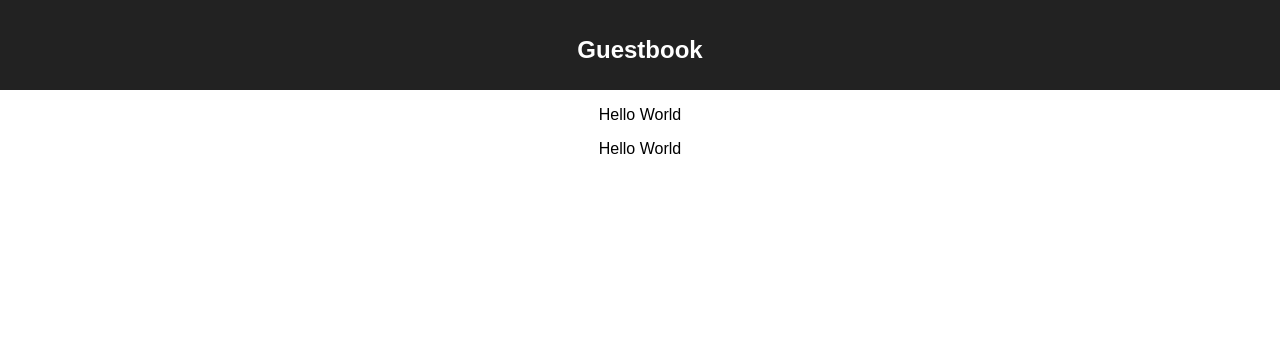
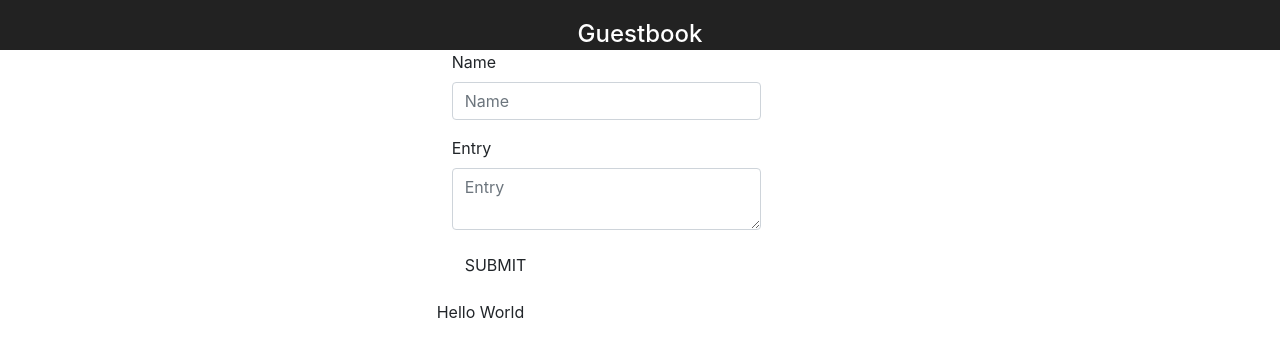
Before and after one commit to tanelipe/guestbook, a React (Create React App) app in the folder frontend/react-guestbook/: page / in a window 1280 px wide. Shown: the top 356 px of the page. Built offline with nearby package versions, Linux system fonts and the light colour scheme.

Commit message:
Started working on the UI for the form

```diff
--- a/frontend/react-guestbook/package.json
+++ b/frontend/react-guestbook/package.json
@@ -8,6 +8,7 @@
     "jquery": "^3.3.1",
     "popper.js": "^1.14.3",
     "react": "^16.4.0",
+    "react-bootstrap": "^0.32.1",
     "react-dom": "^16.4.0",
     "react-scripts": "1.1.4"
   },
--- a/frontend/react-guestbook/src/App.css
+++ b/frontend/react-guestbook/src/App.css
@@ -1,12 +1,9 @@
-.App {
-  text-align: center;
-}
-
 .App-header {
   background-color: #222;
   height: 50px;
   padding: 20px;
   color: white;
+  text-align: center;
 }
 
 .App-title {
--- a/frontend/react-guestbook/src/index.js
+++ b/frontend/react-guestbook/src/index.js
@@ -4,5 +4,7 @@ import './index.css';
 import App from './App';
 import registerServiceWorker from './registerServiceWorker';
 
+import 'bootstrap/dist/css/bootstrap.css';
+
 ReactDOM.render(<App />, document.getElementById('root'));
 registerServiceWorker();
--- a/frontend/react-guestbook/src/js/components/GuestbookForm.js
+++ b/frontend/react-guestbook/src/js/components/GuestbookForm.js
@@ -1,11 +1,35 @@
 import React, { Component } from 'react';
-
+import { Form, FormGroup, Col, FormControl, ControlLabel, Button } from 'react-bootstrap';
 
 class GuestbookForm extends Component {
     render() {
         return (
-            <div>
-                <p>Hello World</p>
+            <div className="GuestbookForm">
+                <Form horizontal>
+                    <FormGroup controlId="formHorizontalName">
+                        <Col componentClass={ControlLabel} sm={2}>
+                            Name
+                        </Col>
+                        <Col sm={10}>
+                            <FormControl type="text" placeholder="Name" />
+                        </Col>
+                    </FormGroup>
+
+                    <FormGroup controlId="formHorizontalText">
+                        <Col componentClass={ControlLabel} sm={2}>
+                            Entry
+                        </Col>
+                        <Col sm={10}>
+                            <FormControl componentClass="textarea" placeholder="Entry" />
+                        </Col>
+                    </FormGroup>
+
+                    <FormGroup>
+                        <Col smOffset={2} sm={10}>
+                            <Button type="submit">SUBMIT</Button>
+                        </Col>
+                    </FormGroup>
+                </Form>
             </div>
         );
     }
--- a/frontend/react-guestbook/src/js/components/Main.js
+++ b/frontend/react-guestbook/src/js/components/Main.js
@@ -1,7 +1,11 @@
 import React from 'react';
+
+import { Row, Col } from 'react-bootstrap'
+
 
 import GuestbookForm from "./GuestbookForm"
 import GuestbookEntries from "./GuestbookEntries"
+
 
 import "../../App.css"
 
@@ -10,8 +14,21 @@ const Main = () => (
         <header className="App-header">
             <h1 className="App-title">Guestbook</h1>
         </header>
-        <GuestbookForm />
-        <GuestbookEntries />
+        <Row>
+            { /* For some reason the mdOffset={4} doesn't work --> can't center */ }
+            <Col md={4}></Col>
+            <Col md={4}>
+                <GuestbookForm />
+            </Col>
+        </Row>
+        <Row>
+            { /* For some reason the mdOffset={4} doesn't work --> can't center */ }
+            <Col md={4}></Col>
+            <Col md={4}>
+                <GuestbookEntries />
+            </Col>
+        </Row>
+
     </div>
 );
 export default Main;
```
Also changed, not shown: 1 other file (tests, documents, lock files or other folders).
